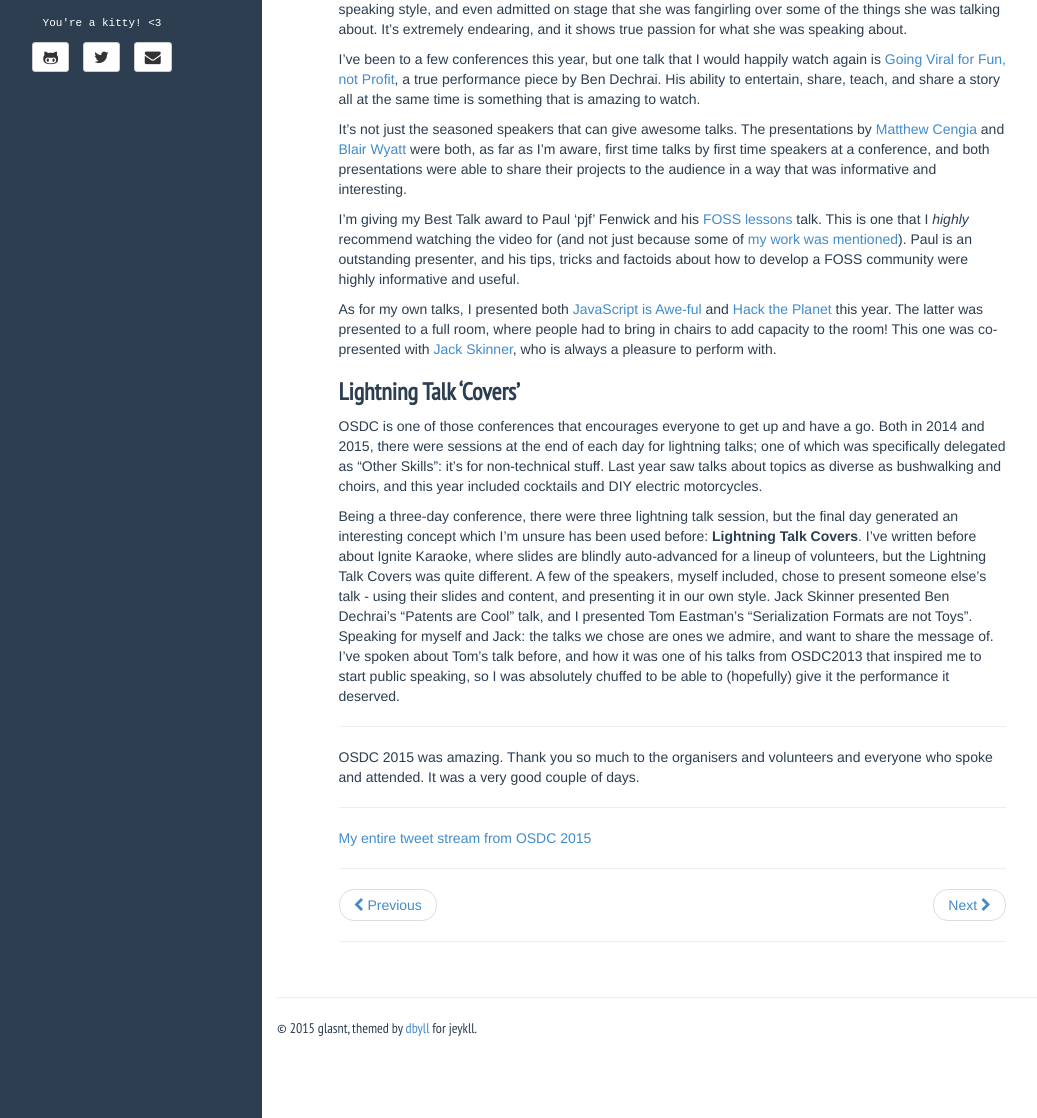
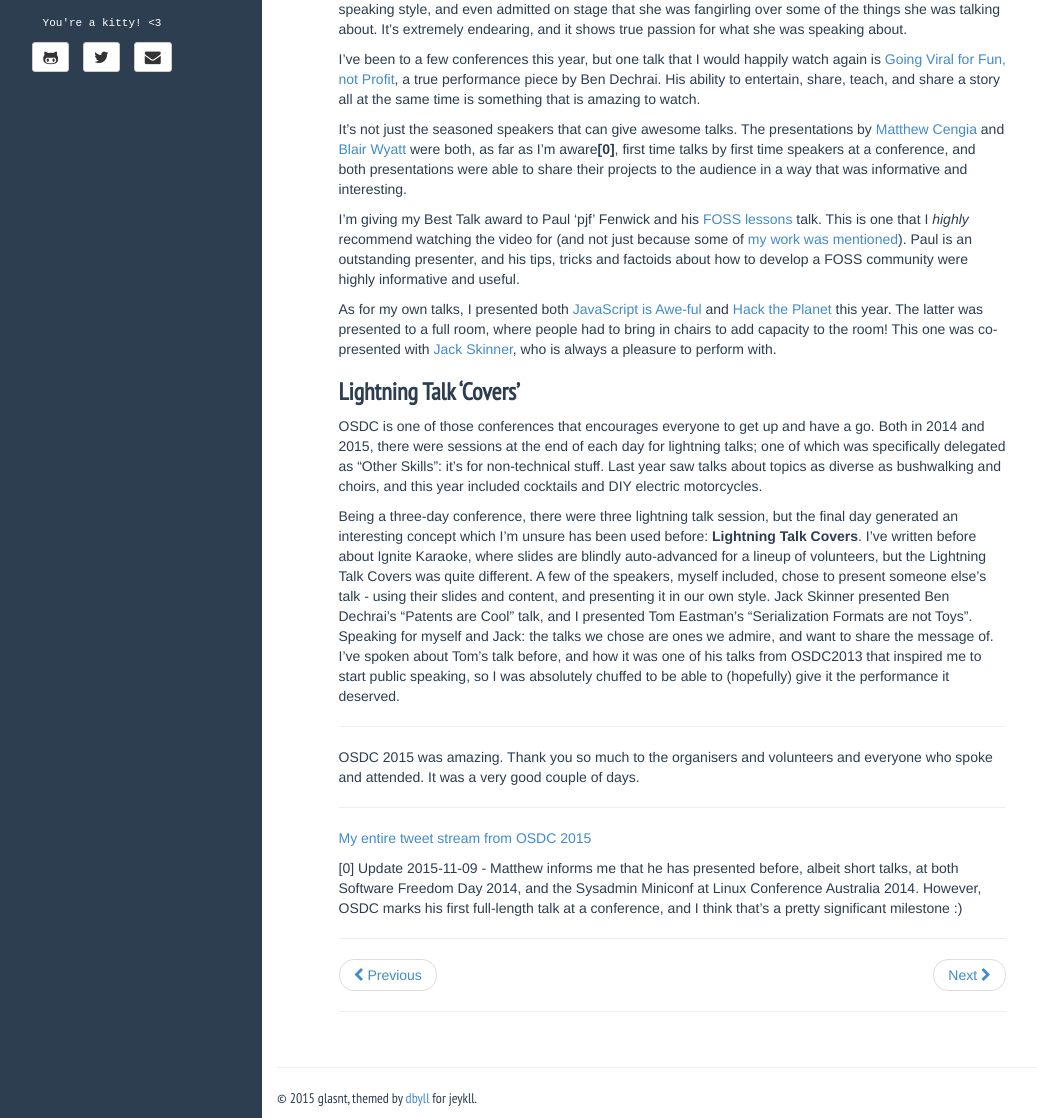
Before and after one commit to glasnt/blog, a Jekyll site: the page built from _posts/2015-11-02-osdc-2015-wrap-up.md, in a window 1280 px wide and 1400 px high, scrolled down 220 px, cut to the strip 282-1400 px from the top of the window. Shown: the whole strip, without its empty margins (58-1095 px from the left). Built offline with Jekyll 4.4.1, drawn with Linux system fonts in a browser that asks for light colours.

Commit message:
Add footnote to OSDC wrapup

```diff
--- a/_posts/2015-11-02-osdc-2015-wrap-up.md
+++ b/_posts/2015-11-02-osdc-2015-wrap-up.md
@@ -17,7 +17,7 @@
 
 I've been to a few conferences this year, but one talk that I would happily watch again is [Going Viral for Fun, not Profit](https://2015.osdc.com.au/schedule/presentation/29/), a true performance piece by Ben Dechrai. His ability to entertain, share, teach, and share a story all at the same time is something that is amazing to watch.
 
-It's not just the seasoned speakers that can give awesome talks. The presentations by [Matthew Cengia](https://2015.osdc.com.au/schedule/presentation/40/) and [Blair Wyatt](https://2015.osdc.com.au/schedule/presentation/26/) were both, as far as I'm aware, first time talks by first time speakers at a conference, and both presentations were able to share their projects to the audience in a way that was informative and interesting.
+It's not just the seasoned speakers that can give awesome talks. The presentations by [Matthew Cengia](https://2015.osdc.com.au/schedule/presentation/40/) and [Blair Wyatt](https://2015.osdc.com.au/schedule/presentation/26/) were both, as far as I'm aware**[0]**, first time talks by first time speakers at a conference, and both presentations were able to share their projects to the audience in a way that was informative and interesting.
 
 I'm giving my Best Talk award to Paul 'pjf' Fenwick and his [FOSS lessons](https://2015.osdc.com.au/schedule/presentation/13/) talk. This is one that I *highly* recommend watching the video for (and not just because some of [my work was mentioned](https://twitter.com/chrisjrn/status/659180715435659264)). Paul is an outstanding presenter, and his tips, tricks and factoids about how to develop a FOSS community were highly informative and useful.
 
@@ -36,3 +36,5 @@
 ---
 
 [My entire tweet stream from OSDC 2015](https://twitter.com/search?f=tweets&vertical=default&q=from%3Aglasnt%20%23osdc15&src=typd)
+
+[0] Update 2015-11-09 - Matthew informs me that he has presented before, albeit short talks, at both Software Freedom Day 2014, and the Sysadmin Miniconf at Linux Conference Australia 2014. However, OSDC marks his first full-length talk at a conference, and I think that's a pretty significant milestone :)
```
